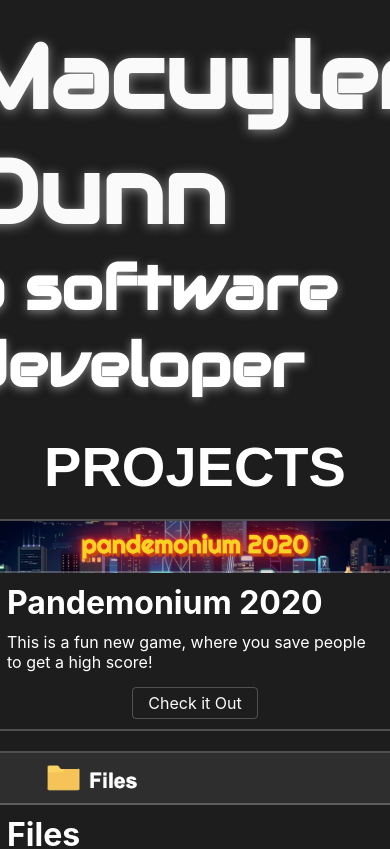
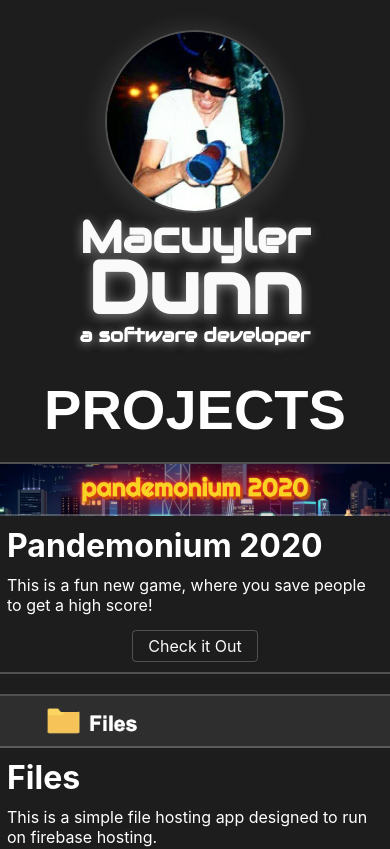
Before and after one commit to macuyler/site, a React (Create React App) app: page / in a window 390 px wide. Shown: the top 849 px of the page. Built offline with nearby package versions, Linux system fonts and the light colour scheme; a web font is replaced by a local one.

Commit message:
Add mobile header

```diff
--- a/src/components/Header.js
+++ b/src/components/Header.js
@@ -1,4 +1,5 @@
 import { createUseStyles } from 'react-jss'
+import { bp } from '../utils/helpers.js'
 import prof from '../assets/img/profile.jpg'
 
 function Header() {
@@ -8,7 +9,7 @@ function Header() {
 			<img src={prof} alt="profile" />
 			<div className={classes.title}>
 				<div className={classes.slider} />
-				<h1>Macuyler Dunn</h1>
+				<h1>Macuyler <span>Dunn</span></h1>
 				<div className={classes.next}>
 					<h2>a software developer</h2>
 				</div>
@@ -36,6 +37,14 @@ const useStyles = createUseStyles({
 			boxShadow: '0px 4px 18px 10px rgba(200, 200, 200, 0.1)',
 			animation: 'enterLogo 2s ease',
 		},
+		[bp(1300)]: {
+			flexDirection: 'column',
+			alignItems: 'center',
+			'& img': {
+				marginRight: 0,
+				marginLeft: 0,
+			},
+		},
 	},
   title: {
 		width: '100%',
@@ -51,6 +60,16 @@ const useStyles = createUseStyles({
 			fontFamily: "'Audiowide', sans-serif",
 			animation: 'flicker 1s ease',
 			textShadow: '0px 2px 12px rgba(200, 200, 200, 0.6)',
+			[bp(800)]: {
+				fontSize: '3rem',
+				textAlign: 'center',
+			},
+			[bp(430)]: {
+				fontSize: '2.8rem',
+				lineHeight: '50px',
+				marginBottom: '10px',
+				'& span': { fontSize: '4.6rem', display: 'block' },
+			},
 		},
 	},
 	slider: {
@@ -66,6 +85,8 @@ const useStyles = createUseStyles({
 			margin: 0,
 			textShadow: '0px 2px 10px rgba(200, 200, 200, 0.6)',
 			animation: 'slideDown 1s ease 1s',
+			[bp(800)]: { fontSize: '2rem' },
+			[bp(430)]: { fontSize: '1.2rem' },
 		},
 	},
 })
```
